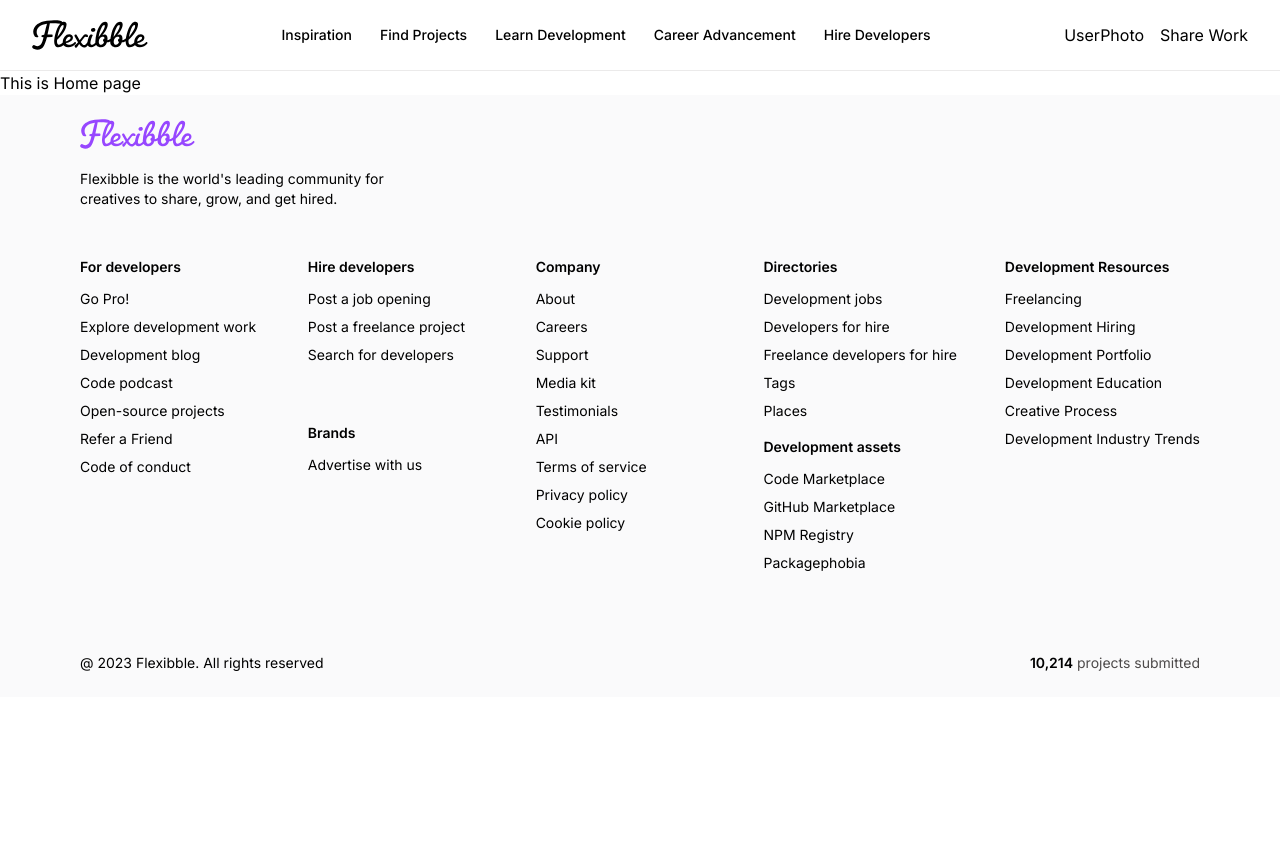
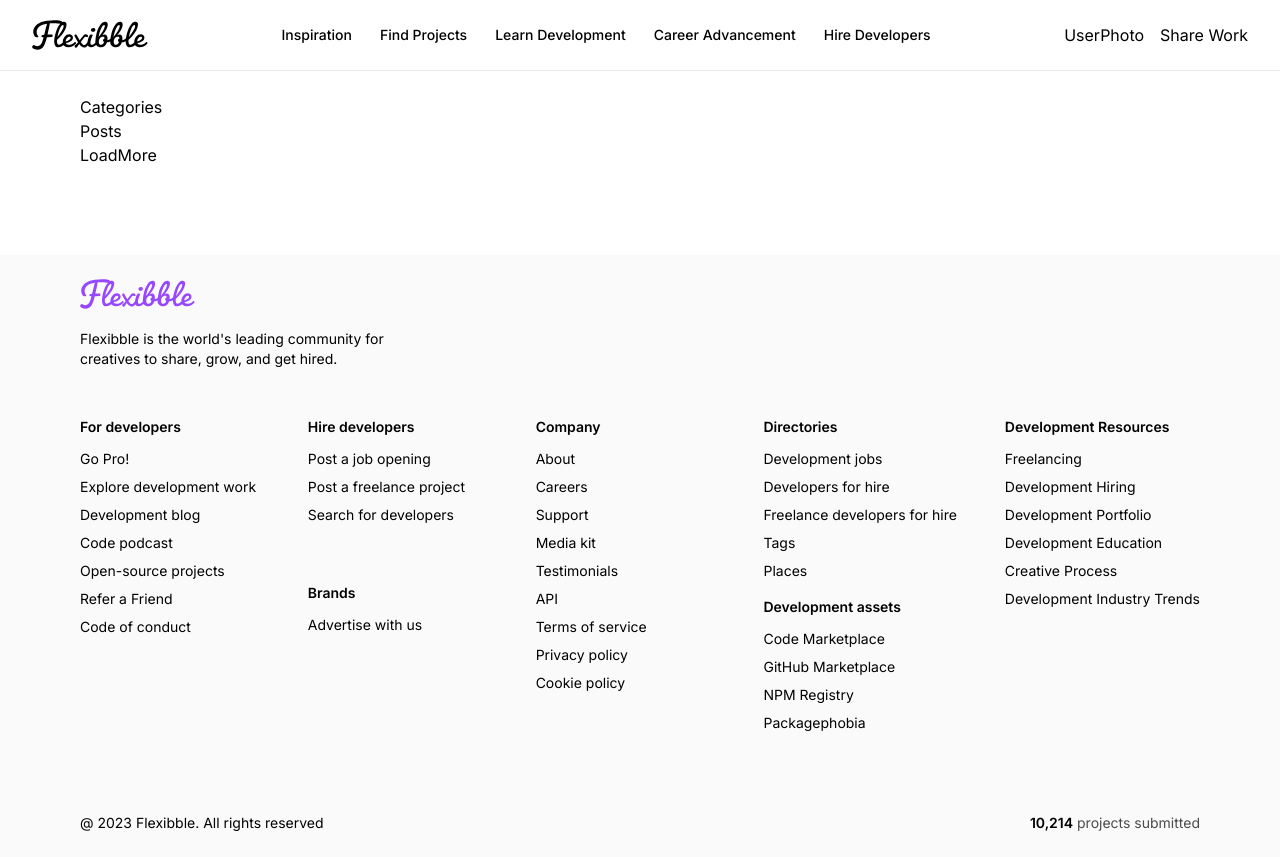
Before and after one commit to HassanElwi/flexibble-nextjs, a Next.js app: page / in a window 1280 px wide. Before the commit the page ends 800 px from the top, so only its background shows below. Built offline with nearby package versions, Linux system fonts and the light colour scheme.

Commit message:
Home page has been modified.

```diff
--- a/src/app/page.tsx
+++ b/src/app/page.tsx
@@ -1,7 +1,9 @@
 export default function Home() {
   return (
-    <div>
-      <h1>This is Home page</h1>
-    </div>
+    <section className="flex-start flex-col paddings mb-16">
+      <h1>Categories</h1>
+      <h1>Posts</h1>
+      <h1>LoadMore</h1>
+    </section>
   );
 }
```
